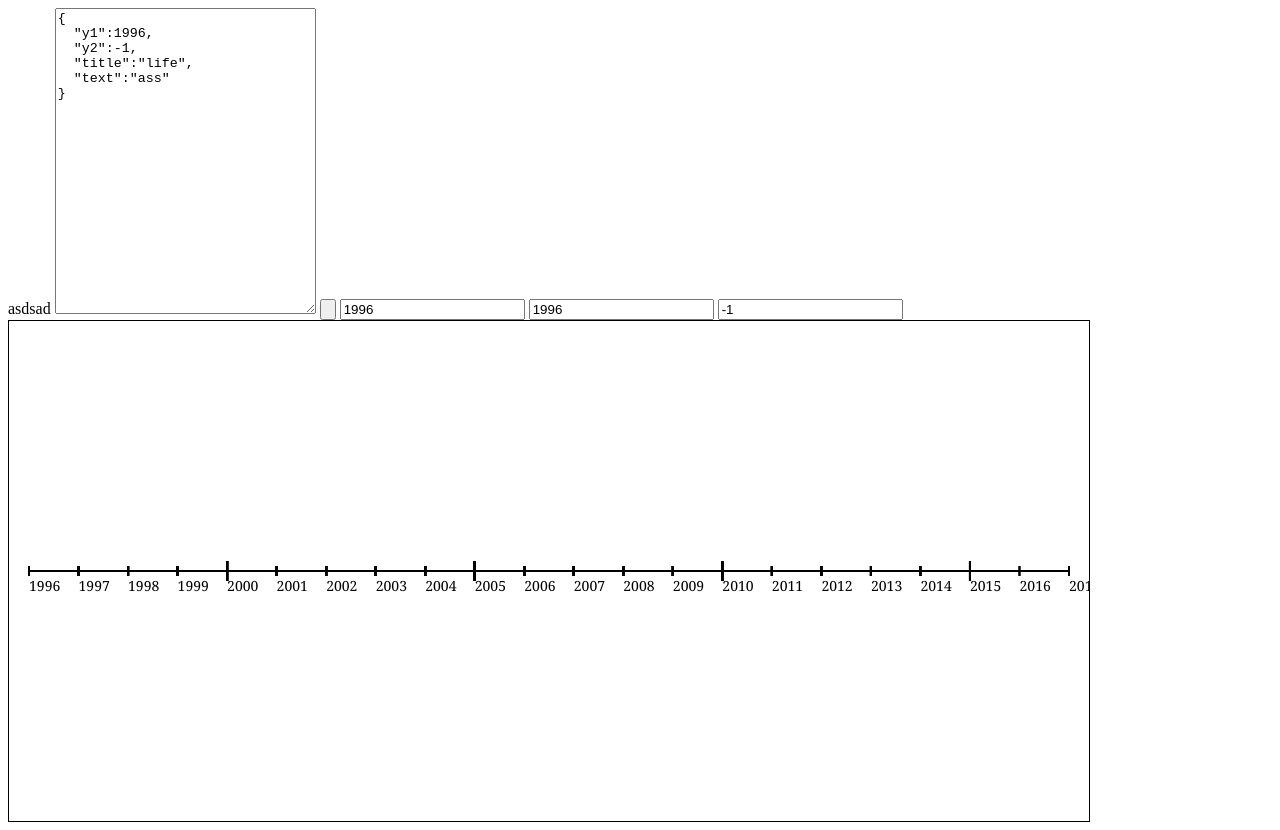
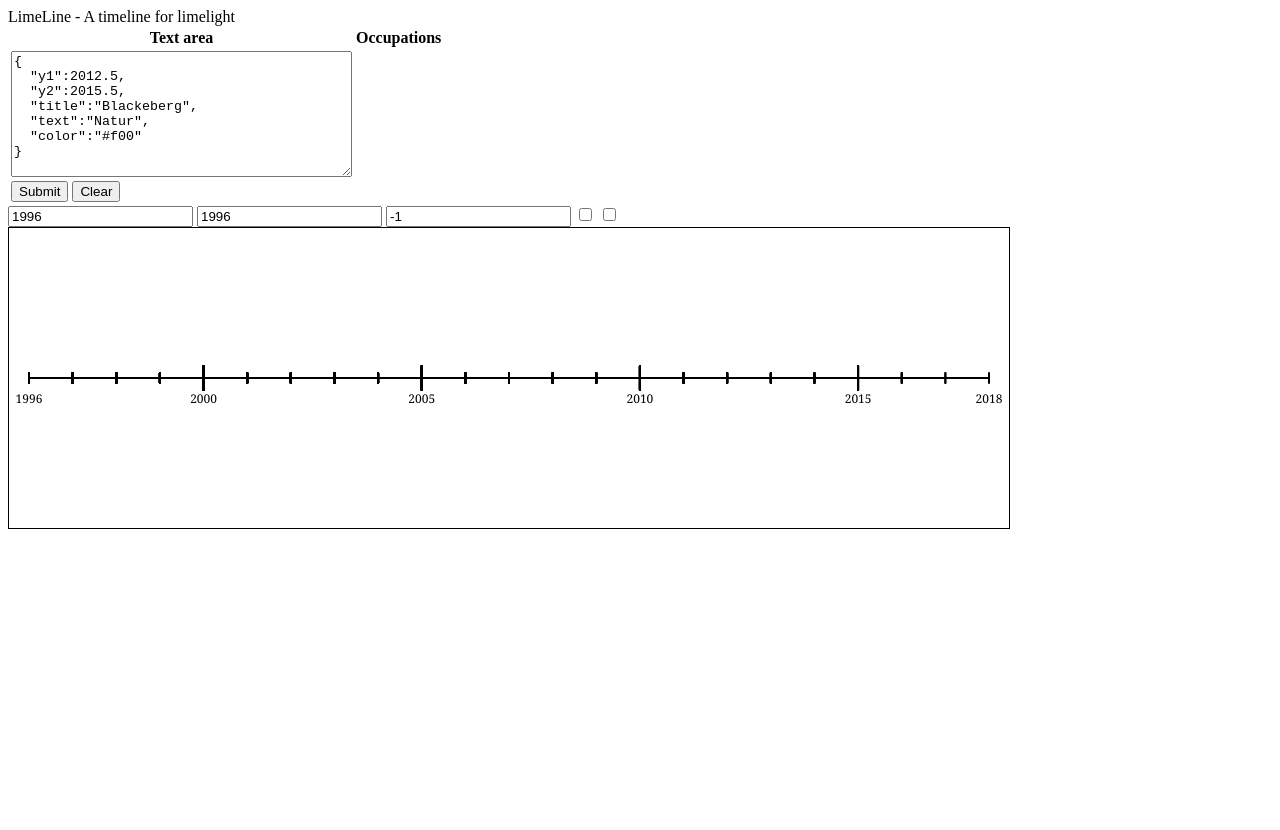
Before and after one commit to jacobsorme/limeline, a plain HTML site: page src/index.html in a window 1280 px wide. After the commit the page ends 800 px from the top, so only its background shows below. Drawn offline with Linux system fonts and the light colour scheme.

Commit message:
Add features

```diff
--- a/src/index.html
+++ b/src/index.html
@@ -1,99 +1,227 @@
+<!doctype html>
 <html>
 <body>
-asdsad
+<meta charset="utf-8">
+LimeLine - A timeline for limelight<br>
 
-<script>
+<table>
+  <th>Text area</th>
+  <th>Occupations</th>
+  <tr>
+    <td>
+      <textarea id="textarea" rows="8" cols="40">
+{
+  "y1":2012.5,
+  "y2":2015.5,
+  "title":"Blackeberg",
+  "text":"Natur",
+  "color":"#f00"
+}
+    </textarea><br>
+      <input type="button" onclick="submit()" value="Submit">
+      <input type="button" onclick="clear()" value="Clear">
+    </td>
+    <td>
+      <table id="jobs">
+      </table>
+    </td>
+</table>
 
-
-</script>
-
-
-
-<textarea id="textarea" rows="20" cols="30">
-{
-  "y1":1996,
-  "y2":-1,
-  "title":"life",
-  "text":"ass"
-}
-</textarea>
-<input type="button" onclick="submit()">
 <input type="number" autocomplete="false" value="1996" id="y1">
 <input type="number" autocomplete="false" value="1996" id="y2">
 <input type="number" autocomplete="false" value="-1" id="y3">
+<input type="checkbox" autocomplete="false" value="Write all years" id="allyears">
+<input type="checkbox" autocomplete="false" value="Write all years" id="dotdotdot">
+<br>
 
 
-
-<canvas id="canvas" width="1080" height="500" style="border:1px solid #000000;">
+<canvas id="canvas" width="1000" height="300" style="border:1px solid #000000;">
 Your browser does not support the HTML5 canvas tag.
 </canvas>
-
-
 
 
 <script>
 function Timeline(canvas){
   this.jobs = [];
   this.canvas = canvas;
+  this.height = canvas.height;
+  this.width = canvas.width;
   this.ctx = canvas.getContext("2d");
   this.id = 1;
+  this.positions = [[]];
   this.date = new Date();
   this.margin = 20;
+  this.lmargin = 20;
+  this.rmargin = 20;
 }
 
 Timeline.prototype = {
   getId: function(){
-    return this.id;
+    return this.id++;
   },
-  getY1(){
+  getY1: function(){
     return document.getElementById("y1").value;
   },
-  getY2(){
+  getY2: function(){
     return document.getElementById("y2").value;
   },
-  getY3(){
+  getY3: function(){
     return document.getElementById("y3").value;
   },
+  getPos: function(year,y2,y3){
+    return this.lmargin+((this.width-this.lmargin-this.rmargin)/(y3-y2)*(year-y2));
+  },
+  removeJob: function(id){
+    console.log("yuuh"+ this.jobs.length);
+    for(var i in this.jobs){
+      console.log(i+" "+this.jobs.length);
+      if(this.jobs[i].id ==id) this.jobs.splice(i,1);
+      console.log(i+" "+this.jobs.length);
+    }
+  },
+  editJob: function(id){
+    var txt = "not found";
+    for(var i in this.jobs){
+      if(this.jobs[i].id ==id) {
+        delete this.jobs[i].id;
+        txt = JSON.stringify(this.jobs[i],null,2);
+        this.jobs[i].id = id;
+      }
+    }
+    document.getElementById("textarea").value = txt;
+    this.removeJob(id);
+  },
+
   render: function(){
-    this.ctx.clearRect(0,0,this.canvas.width,this.canvas.height);
+    // init
+    var y1 = this.getY1();
+    var y2 = this.getY2();
+    var y3 = this.getY3();
+    this.ctx.lineCap="round";
+    if(y3<0) y3 = this.date.getFullYear()+1;
+    this.positions.length = 5;
+    for(var i in this.positions){
+      this.positions[i].length = y3-y2;
+      this.positions[i].fill(false);
+    }
+
+    if(document.getElementById("dotdotdot").checked){
+      this.lmargin = 100;
+    } else { this.lmargin = 20; }
+
+
+
+    this.ctx.clearRect(0,0,this.width,this.height);
     this.ctx.fillStyle="#000000";
     this.ctx.lineWidth =2;
 
     // render timeline
+    this.ctx.strokeStyle ="#000000";
     this.ctx.beginPath();
-    this.ctx.moveTo(this.margin,this.canvas.height/2);
-    this.ctx.lineTo(this.canvas.width-this.margin,this.canvas.height/2);
+    this.ctx.moveTo(this.lmargin,this.height/2);
+    this.ctx.lineTo(this.width-this.margin,this.height/2);
     this.ctx.stroke();
     //this.ctx.clearPath();
 
     //render years and marks
-    var y1 = this.getY1();
-    var y2 = this.getY2();
-    var y3 = this.getY3();
-    if(y3<0) y3 = this.date.getFullYear();
-    this.ctx.beginPath();
-    this.ctx.font="14px Georgia";
     var length = 5;
-    var x;
-
-    for(var i = y2;i <=y3;i++){
-      length = 5;
-      if(i%5==0) length = 10;
-      x = this.margin+((this.canvas.width-2*this.margin)/(y3-y2)*(i-y2));
-      this.ctx.moveTo(x,this.canvas.height/2-length);
-      this.ctx.lineTo(x,this.canvas.height/2+length);
+    if(document.getElementById("dotdotdot").checked) {
+      this.ctx.textAlign ="center";
+      this.ctx.font="12px Georgia";
+      this.ctx.fillText(y1,20,this.height/2+20);
+      this.ctx.moveTo(20,this.height/2-length);
+      this.ctx.lineTo(20,this.height/2+length);
       this.ctx.stroke();
-      this.ctx.fillText(i,x,this.canvas.height/2+20);
+    }
 
 
+    this.ctx.beginPath();
+    this.ctx.lineWidth=2;
+
+    this.ctx.font="12px Georgia";
+    this.ctx.textAlign ="center";
+    this.ctx.fillText(y2,this.lmargin,this.height/2+25);
+    this.ctx.fillText(y3,this.width-this.rmargin,this.height/2+25);
+
+    var x;
+    for(var i = y2;i <=y3;i++){
+      x = this.getPos(i,y2,y3);
+      length = 5;
+      if(i%5==0) {
+        if(i!=y2) this.ctx.fillText(i,x,this.height/2+25);
+        length = 12;
+      }
+      if(document.getElementById("allyears").checked && i%5!=0 && i!=y2 &&i!=y3) this.ctx.fillText(i,x,this.height/2+20);
+      this.ctx.moveTo(x,this.height/2-length);
+      this.ctx.lineTo(x,this.height/2+length);
+      this.ctx.stroke();
     }
-    //this.ctx.clearPath();
-    this.ctx.beginPath();
-    for(var j in this.jobs){
-      if(this.jobs[j].y2<0) this.jobs[j].y2 = this.date.getFullYear();
-      this.ctx.moveTo(this.margin+((this.canvas.width-2*this.margin)/(y3-y2)*(this.jobs[j].y1-y2)),this.canvas.height/2+50);
-      this.ctx.lineTo(this.margin+((this.canvas.width-2*this.margin)/(y3-y2)*(this.jobs[j].y2-y2)),this.canvas.height/2+50);
+
+    // render occupations & Interface
+    this.ctx.lineWidth=2;
+    document.getElementById("jobs").innerHTML ="";
+    for(var i in this.jobs){
+
+
+
+      //Interface
+      var row = document.createElement("tr");
+      var data = document.createElement("td");
+      var job = document.createElement("div");
+      var remove = document.createElement("input");
+      var edit = document.createElement("input");
+      remove.type = "button";
+      edit.type = "button";
+      remove.value = "Remove";
+      edit.value = "Edit";
+      remove.onclick=this.removeJob.bind(this,this.jobs[i].id);
+      edit.onclick=this.editJob.bind(this,this.jobs[i].id);
+
+      job.innerHTML+=this.jobs[i].title;
+      job.appendChild(remove);
+      job.appendChild(edit);
+      data.appendChild(job);
+      row.appendChild(data);
+
+      document.getElementById("jobs").appendChild(row);
+
+
+
+
+
+      // occupations
+      var job_y1=this.jobs[i].y1;
+      var job_y2=this.jobs[i].y2;
+
+
+      this.ctx.beginPath();
+      this.ctx.strokeStyle=this.jobs[i].color;
+
+      this.ctx.moveTo(this.getPos(this.jobs[i].y1,y2,y3),this.height/2+40-10);
+      this.ctx.quadraticCurveTo(this.getPos(this.jobs[i].y1,y2,y3),this.height/2+40,this.getPos(this.jobs[i].y1,y2,y3)+10,this.height/2+40);
+      if(job_y2<0){
+        job_y2 = this.date.getFullYear()+(this.date.getMonth()/11);
+        this.ctx.lineTo(this.getPos(job_y2,y2,y3),this.height/2+40);
+      } else {
+        this.ctx.lineTo(this.getPos(job_y2,y2,y3)-10,this.height/2+40);
+        this.ctx.quadraticCurveTo(this.getPos(job_y2,y2,y3),this.height/2+40,this.getPos(job_y2,y2,y3),this.height/2+40-10);
+      }
+
       this.ctx.stroke();
+
+      //title
+      this.ctx.font="18px Georgia";
+      this.ctx.textAlign ="left";
+      this.ctx.fillText(this.jobs[i].title,this.getPos(this.jobs[i].y1,y2,y3),this.height/2+75);
+      //years
+      this.ctx.font="11px Georgia";
+      var str1 = this.jobs[i].y1+"";
+      var str2 = this.jobs[i].y2+"";
+      if(str2==-1) str2="";
+      this.ctx.fillText(str1.substring(0,4)+"-"+str2.substring(0,4),this.getPos(this.jobs[i].y1,y2,y3),this.height/2+90);
+      //text
+      this.ctx.font="12px Georgia";
+      this.ctx.fillText(this.jobs[i].text,this.getPos(this.jobs[i].y1,y2,y3),this.height/2+110);
     }
 
   }
@@ -105,7 +233,7 @@ function Job(id,input){
   this.y2 = input.y2;
   this.title = input.title;
   this.text = input.text;
-  this.color = "#ff2222";
+  this.color = input.color;
 }
 
 
@@ -120,26 +248,16 @@ function Job(id,input){
     timeline.render();
   }
 
-
   function submit(){
-    var jobObject = JSON.parse(document.getElementById("textarea").innerHTML);
-    console.log(jobObject);
-    var job = new Job(timeline.getId(),jobObject);
+    var job = new Job(timeline.getId(),JSON.parse(document.getElementById("textarea").value));
     timeline.jobs.push(job);
-
-    console.log(timeline.jobs);
-
-
   }
 
-  //alert();
-
-
-
-
+  function clear(){
+    document.getElementById("textarea").value = "ass";
+  }
 
 </script>
 
-
 </body>
 </html>
```
Also changed, not shown: pics/canvas.jpg.jpg (added), pics/canvas.png (added).
